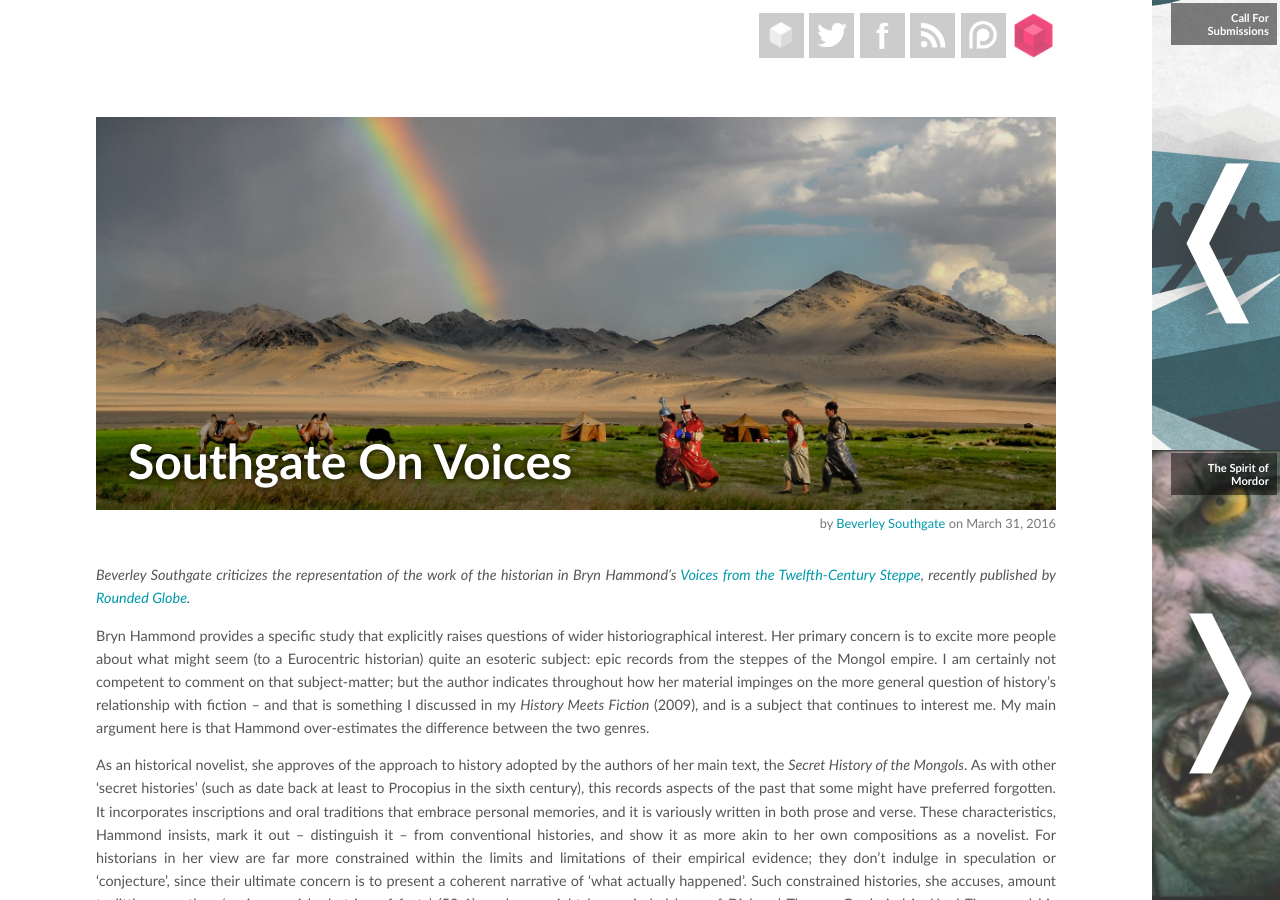
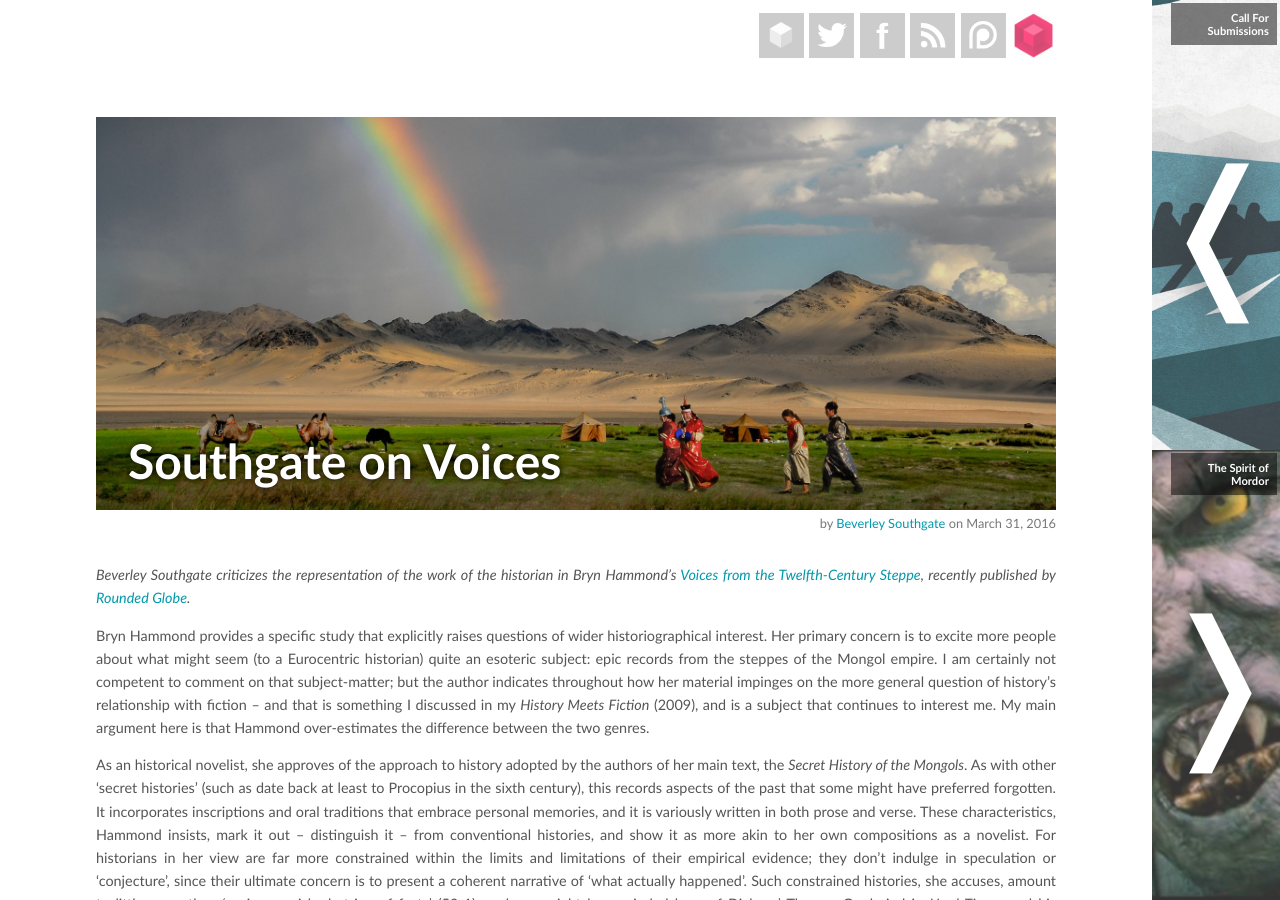
Before and after one commit to roundedglobe/roundedglobe.github.io, a Jekyll site: the page built from _posts/2016-03-31-southgate-on-voices.md, in a window 1280 px wide and 900 px high. Built offline with Jekyll 4.4.1, drawn with Linux system fonts in a browser that asks for light colours; comment, search, counter and statistics services are not loaded; part of the change alters nothing that is shown.

```diff
--- a/_posts/2016-03-31-southgate-on-voices.md
+++ b/_posts/2016-03-31-southgate-on-voices.md
@@ -3,6 +3,7 @@ published: true
 author: bs
 image: bs_header.jpg
 description: "On Bryn Hammond's historian"
+title: "Southgate on Voices"
 ---
 *Beverley Southgate criticizes the representation of the work of the historian in Bryn Hammond's [Voices from the Twelfth-Century Steppe](http://roundedglobe.com/book/54f6f692a26359d553f3348e/Voices%20from%20the%20Twelfth-Century%20Steppe), recently published by [Rounded Globe](http://roundedglobe.com).*
 
```
